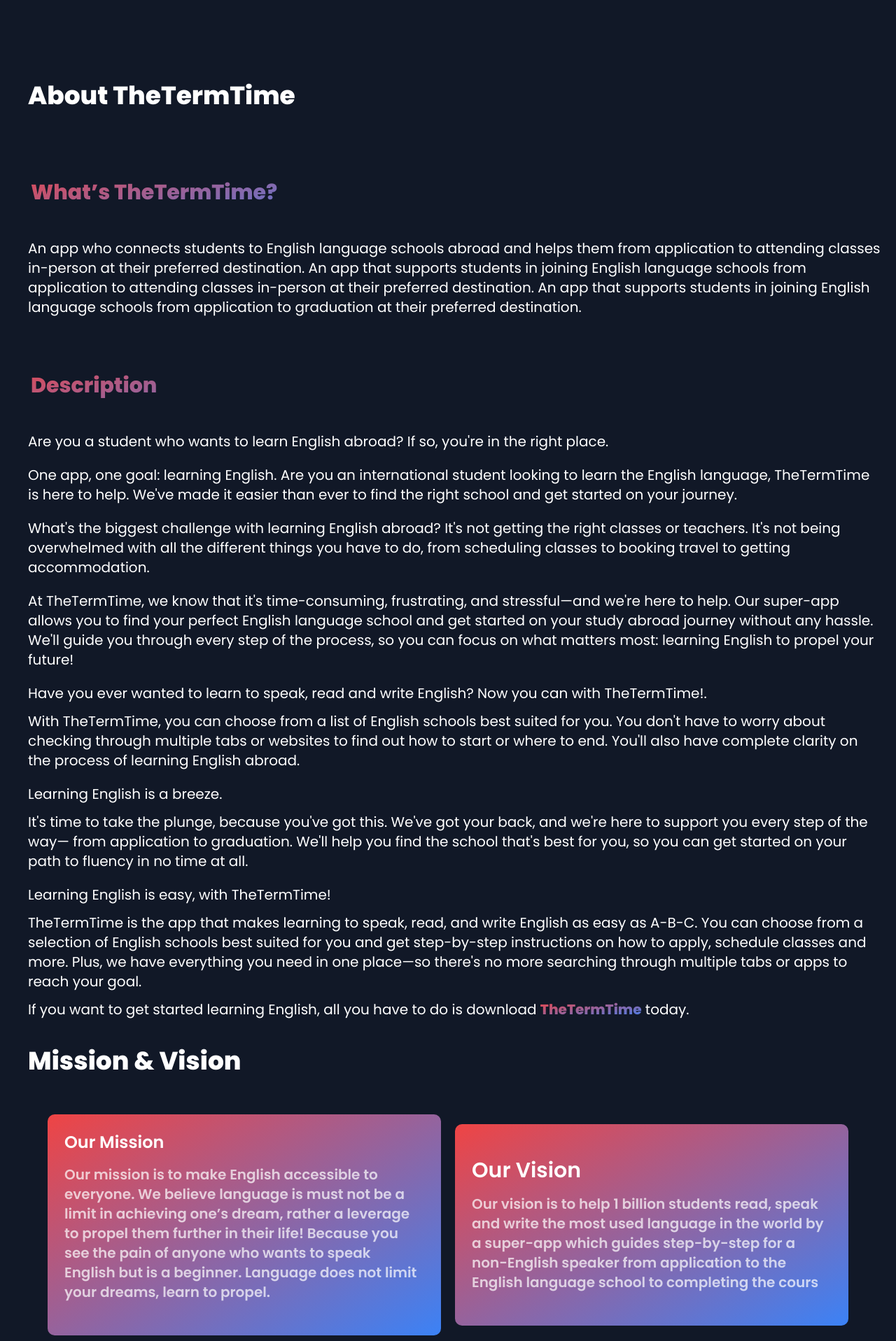
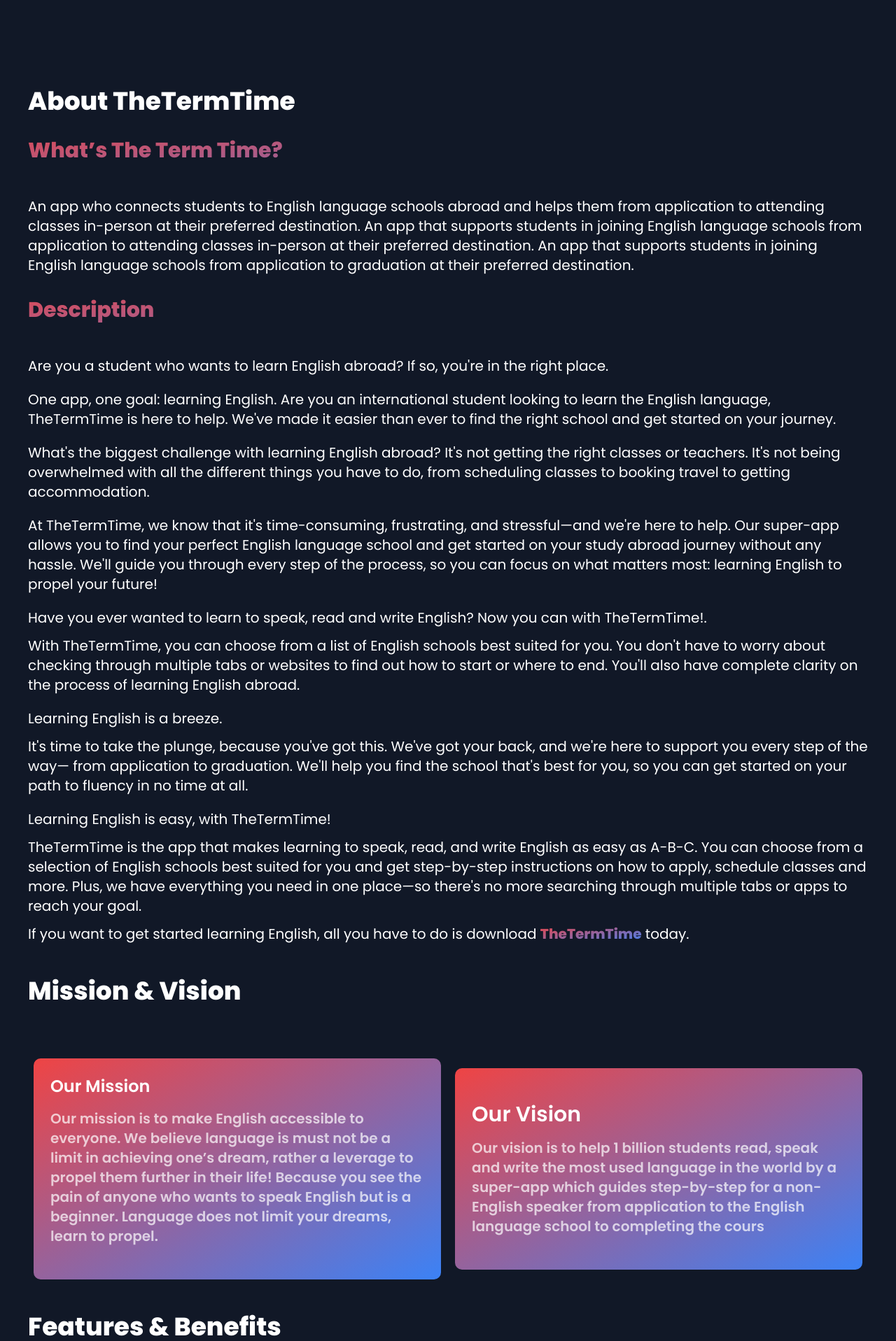
Before and after one commit to mesti7/mimemuse-landing-page, a React (Vite) app: page /aboutus in a window 1280 px wide. Shown: the part 783-2700 px from the top of the page at 70% size. Built offline with nearby package versions, Linux system fonts and the light colour scheme.

Commit message:
perfectfit

```diff
--- a/src/HomePage/Countries.jsx
+++ b/src/HomePage/Countries.jsx
@@ -13,13 +13,13 @@
 
         <h1
           className=" pl-6 pr-6 text-4xl pb-[.5rem] font-bold mt-12 bg-gradient-to-br from-red-500 to-blue-500 text-transparent bg-clip-text"
-          data-aos="zoom-out"
+          data-aos="fade-down"
         >
           Countries
         </h1>
         <h2
           className=" pr-6 pl-6 text-2xl font-semibold text-white"
-          data-aos="zoom-out"
+          data-aos="fade-down"
         >
           Our Recommended Courses
         </h2>
@@ -30,7 +30,6 @@
             <div
               style={{ backgroundImage: `url(${s1})` }}
               className="rounded-tl-3xl rounded-br-3xl bg-center bg-cover bg-no-repeat text-sm md:text-base text-white text-center pt-40 h-56"
-              data-aos="zoom-in"
             >
               <div className=" bg-gray-900 mx-4 rounded-full p-2 bg-opacity-60">
                 General English
@@ -42,7 +41,6 @@
             <div
               style={{ backgroundImage: `url(${s2})` }}
               className=" rounded-tl-3xl rounded-br-3xl bg-center bg-cover bg-no-repeat text-sm md:text-base text-white text-center pt-40 h-56"
-              data-aos="zoom-in"
             >
               <div className=" bg-gray-900 mx-4 rounded-full p-2 bg-opacity-60">
                 super intensive english
@@ -54,7 +52,6 @@
             <div
               style={{ backgroundImage: `url(${s3})` }}
               className=" rounded-tl-3xl rounded-br-3xl bg-center bg-cover bg-no-repeat text-sm md:text-base text-white text-center pt-40 h-56"
-              data-aos="zoom-in"
             >
               <div className=" bg-gray-900 mx-4 rounded-full p-2 bg-opacity-60">
                 ielts preparation
@@ -66,7 +63,6 @@
             <div
               style={{ backgroundImage: `url(${s4})` }}
               className=" rounded-tl-3xl rounded-br-3xl bg-center bg-cover bg-no-repeat text-sm md:text-base text-white text-center pt-40 h-56"
-              data-aos="zoom-in"
             >
               <div className=" bg-gray-900 mx-4 rounded-full p-2 bg-opacity-60">
                 professional english
@@ -78,7 +74,6 @@
             <div
               style={{ backgroundImage: `url(${s5})` }}
               className=" rounded-tl-3xl rounded-br-3xl bg-center bg-cover bg-no-repeat text-sm md:text-base text-white text-center pt-40 h-56"
-              data-aos="zoom-in"
             >
               <div className=" bg-gray-900 mx-4 rounded-full p-2 bg-opacity-60">
                 academic english
@@ -90,7 +85,6 @@
             <div
               style={{ backgroundImage: `url(${s6})` }}
               className=" rounded-tl-3xl rounded-br-3xl bg-center bg-cover bg-no-repeat text-sm md:text-base text-white text-center pt-40 h-56"
-              data-aos="zoom-in"
             >
               <div className=" bg-gray-900 mx-4 rounded-full p-2 bg-opacity-60">
                 junior summerschool
--- a/src/HomePage/Courses.jsx
+++ b/src/HomePage/Courses.jsx
@@ -15,13 +15,13 @@
 
         <h1
           className=" pl-6 pr-6 text-4xl pb-[.5rem] font-bold mt-12 bg-gradient-to-br from-red-500 to-blue-500 text-transparent bg-clip-text"
-          data-aos="zoom-out"
+          data-aos="fade-down"
         >
           Courses
         </h1>
         <h2
           className=" pr-6 pl-6 text-2xl font-semibold text-white"
-          data-aos="zoom-out"
+          data-aos="fade-down"
         >
           Our Recommended Courses
         </h2>
@@ -32,7 +32,6 @@
             <div
               style={{ backgroundImage: `url(${c1})` }}
               className=" hover:scale-y-105 rounded-tl-3xl rounded-br-3xl bg-center bg-cover bg-no-repeat text-sm md:text-base text-white text-center pt-40 h-56"
-              data-aos="zoom-in"
             >
               <div className=" bg-gray-900 mx-4 rounded-full p-2 bg-opacity-60">
                 General English
@@ -44,7 +43,6 @@
             <div
               style={{ backgroundImage: `url(${c2})` }}
               className=" rounded-tl-3xl rounded-br-3xl bg-center bg-cover bg-no-repeat text-sm md:text-base text-white text-center pt-40 h-56"
-              data-aos="zoom-in"
             >
               <div className=" bg-gray-900 mx-4 rounded-full p-2 bg-opacity-60">
                 super intensive english
@@ -56,7 +54,6 @@
             <div
               style={{ backgroundImage: `url(${c3})` }}
               className=" rounded-tl-3xl rounded-br-3xl bg-center bg-cover bg-no-repeat text-sm md:text-base text-white text-center pt-40 h-56"
-              data-aos="zoom-in"
             >
               <div className=" bg-gray-900 mx-4 rounded-full p-2 bg-opacity-60">
                 ielts preparation
@@ -68,7 +65,6 @@
             <div
               style={{ backgroundImage: `url(${c4})` }}
               className=" rounded-tl-3xl rounded-br-3xl bg-center bg-cover bg-no-repeat text-sm md:text-base text-white text-center pt-40 h-56"
-              data-aos="zoom-in"
             >
               <div className=" bg-gray-900 mx-4 rounded-full p-2 bg-opacity-60">
                 professional english
@@ -80,7 +76,6 @@
             <div
               style={{ backgroundImage: `url(${c5})` }}
               className=" rounded-tl-3xl rounded-br-3xl bg-center bg-cover bg-no-repeat text-sm md:text-base text-white text-center pt-40 h-56"
-              data-aos="zoom-in"
             >
               <div className=" bg-gray-900 mx-4 rounded-full p-2 bg-opacity-60">
                 academic english
@@ -92,7 +87,6 @@
             <div
               style={{ backgroundImage: `url(${c6})` }}
               className=" rounded-tl-3xl rounded-br-3xl bg-center bg-cover bg-no-repeat text-sm md:text-base text-white text-center pt-40 h-56"
-              data-aos="zoom-in"
             >
               <div className=" bg-gray-900 mx-4 rounded-full p-2 bg-opacity-60">
                 junior summerschool
@@ -104,7 +98,6 @@
             <div
               style={{ backgroundImage: `url(${c7})` }}
               className=" rounded-tl-3xl rounded-br-3xl bg-center bg-cover bg-no-repeat text-sm md:text-base text-white text-center pt-40 h-56"
-              data-aos="zoom-in"
             >
               <div className=" bg-gray-900 mx-4 rounded-full p-2 bg-opacity-60">
                 professional english
@@ -116,7 +109,6 @@
             <div
               style={{ backgroundImage: `url(${c8})` }}
               className=" rounded-tl-3xl rounded-br-3xl bg-center bg-cover bg-no-repeat text-sm md:text-base text-white text-center pt-40 h-56"
-              data-aos="zoom-in"
             >
               <div className=" bg-gray-900 mx-4 rounded-full p-2 bg-opacity-60">
                 professional english
--- a/src/HomePage/Home.jsx
+++ b/src/HomePage/Home.jsx
@@ -32,8 +32,8 @@
             </h3>
           </div>
           <div className="grid lg:px-8 lg:py-12 xl:py-5">
-            <button className=" border-[2px] rounded-[10px] text-[13px] md:text-[18px] font-semibold text-white bg-gradient-to-br hover:bg-gray-900 border-white px-4 md:px-8 py-4">
-              Download App
+            <button className=" border-[2px] rounded-[10px] text-[16px] md:text-[18px] font-semibold text-white bg-gradient-to-br hover:bg-gray-900 border-white sm:px-2 sm:py-2 px-4 md:px-8 py-4">
+              Download
             </button>
           </div>
         </div>
@@ -42,15 +42,12 @@
       <div className="max-w-[1240px] m-auto">
         <h1
           className=" pl-6 pr-6 text-4xl py-[2rem] pb-[3rem] font-bold bg-gradient-to-br from-red-500 to-blue-500 text-transparent bg-clip-text"
-          data-aos="zoom-out"
+          data-aos="fade-down"
         >
           The values that holds us true
         </h1>
         <div className="grid grid-cols-1 gap-4 sm:grid-cols-3 items-center">
-          <div
-            className=" mx-8 singleGrid rounded-[10px] bg-gradient-to-br from-red-500 to-blue-500 p-[1.5rem]"
-            data-aos="zoom-in"
-          >
+          <div className=" mx-8 singleGrid rounded-[10px] bg-gradient-to-br from-red-500 to-blue-500 p-[1.5rem]">
             <div className=" flex items-center gap-3">
               {/* <div className="imgDiv p-[4px] rounded-[.8rem] bg-inherit-[#dedef8] h-[40px] w-[40px] flex items-center justify-center">
                 <img src={simple} alt="" />
@@ -65,10 +62,7 @@
             </p>
           </div>
 
-          <div
-            className="mx-8 singleGrid rounded-[10px] bg-gradient-to-br from-red-500 to-blue-500 p-[1.5rem]"
-            data-aos="zoom-in"
-          >
+          <div className="mx-8 singleGrid rounded-[10px] bg-gradient-to-br from-red-500 to-blue-500 p-[1.5rem]">
             <div className=" flex items-center gap-3">
               {/* <div className="imgDiv p-[4px] rounded-[.8rem] bg-inherit-[#dedef8] h-[40px] w-[40px] flex items-center justify-center">
                 <img src={trust} alt="" />
@@ -82,10 +76,7 @@
               through authenticity and transparency
             </p>
           </div>
-          <div
-            className="mx-8 singleGrid rounded-[10px] bg-gradient-to-br from-red-500 to-blue-500 p-[1.5rem]"
-            data-aos="zoom-in"
-          >
+          <div className="mx-8 singleGrid rounded-[10px] bg-gradient-to-br from-red-500 to-blue-500 p-[1.5rem]">
             <div className=" flex items-center gap-3">
               {/* <div className="imgDiv p-[4px] rounded-[.8rem] bg-inherit-[#dedef8] h-[40px] w-[40px] flex items-center justify-center">
                 <img src={social} alt="" />
@@ -153,7 +144,6 @@
       </div> */
 }
 
-
 // <div className="card max-w-[1240px] m-auto mt-[2rem] flex justify-between bg-blueColor p-[5rem] rounded-[10px]">
 //       <div>
 //         <h1 className=" bg-gradient-to-br from-red-500 to-blue-500 text-transparent bg-clip-text text-[30px] font-bold">
@@ -167,7 +157,6 @@
 //         Download App
 //       </button>
 //     </div>
-
 
 {
   /* <script>AOS.init();</script> */
--- a/src/pages/AboutUs.jsx
+++ b/src/pages/AboutUs.jsx
@@ -21,7 +21,7 @@
         style={{ backgroundImage: `url(${bg})` }}
       >
         <div className=" bg-gray-900 rounded-full p-9">
-          <div className=" text-center text-transparent text-6xl font-bold bg-gradient-to-br from-red-500  to-blue-500 bg-clip-text ">
+          <div className=" text-center text-transparent text-4xl md:text-5xl font-bold bg-gradient-to-br from-red-500  to-blue-500 bg-clip-text ">
             About Us
           </div>
         </div>
@@ -29,15 +29,15 @@
       </header>
       <div className="max-w-[1240px] m-auto">
         <div
-          className="text-4xl text-white py-5 m-5 font-bold"
-          data-aos="zoom-out"
+          className="text-4xl text-white mt-12 mx-5 font-bold"
+          data-aos="fade-down"
         >
           About TheTermTime
         </div>
-        <h1 className="text-3xl py-[2rem] pb-[3rem] font-bold w-[400px] mt-12 ml-6 bg-gradient-to-br from-red-500 to-blue-500 text-transparent bg-clip-text ">
-          What’s TheTermTime?
-        </h1>
-        <div className="text-xl font-normal text-white ml-5 ">
+        <div className=" mx-5 text-3xl py-[2rem] pb-[3rem] font-bold bg-gradient-to-br from-red-500 to-blue-500 text-transparent bg-clip-text ">
+          What’s The Term Time?
+        </div>
+        <div className=" text-base md:text-xl font-normal text-white mx-5">
           An app who connects students to English language schools abroad and
           helps them from application to attending classes in-person at their
           preferred destination. An app that supports students in joining
@@ -46,12 +46,10 @@
           students in joining English language schools from application to
           graduation at their preferred destination.
         </div>
-        <h2
-          className="text-3xl py-[2rem] pb-[3rem] font-bold w-[400px] mt-12 ml-6 bg-gradient-to-br from-red-500 to-blue-500 text-transparent bg-clip-text "
-        >
+        <h2 className="text-3xl py-[2rem] pb-[3rem] font-bold mx-5 bg-gradient-to-br from-red-500 to-blue-500 text-transparent bg-clip-text ">
           Description
         </h2>
-        <div className="text-xl font-normal text-white gap-2 ml-5">
+        <div className="text-base md:text-xl font-normal text-white gap-2 mx-5">
           <p>
             Are you a student who wants to learn English abroad? If so, you're
             in the right place.
@@ -125,15 +123,13 @@
           </p>
         </div>
         <div
-          className="text-4xl text-white py-5 m-5 font-bold"
-          data-aos="zoom-out"
+          className="text-4xl text-white mt-12 mb-5 mx-5 font-bold"
+          data-aos="fade-down"
         >
           Mission & Vision
-          <div className="grid gap-5 md:grid-cols-2 items-center grid-cols-1 px-7  max-w-7xl pt-14">
-            <div
-              className="singleGrid rounded-[10px] bg-gradient-to-br from-red-500 to-blue-500 p-[1.5rem] pb-8"
-              data-aos="zoom-in"
-            >
+          </div>
+          <div className="grid gap-5 md:grid-cols-2 items-center grid-cols-1 px-7 pt-14">
+            <div className="singleGrid rounded-[10px] bg-gradient-to-br from-red-500 to-blue-500 p-[1.5rem] pb-8">
               <div className="flex items-center ">
                 {/* <div className="imgDiv p-[4px] rounded-[.8rem] bg-inherit-[#dedef8] h-[40px] w-[40px] flex items-center justify-center">
                 <img src={social} alt="" />
@@ -142,7 +138,7 @@
                   Our Mission
                 </span>
               </div>
-              <p className=" text-xl text-white opacity-[.7] py-[1rem] font-semibold">
+              <p className=" text-base md:text-xl text-white opacity-[.7] py-[1rem] font-semibold">
                 Our mission is to make English accessible to everyone. We
                 believe language is must not be a limit in achieving one’s
                 dream, rather a leverage to propel them further in their life!
@@ -152,10 +148,7 @@
               </p>
             </div>
 
-            <div
-              className="singleGrid rounded-[10px] bg-gradient-to-br from-red-500 to-blue-500 p-[1.5rem] pb-8 "
-              data-aos="zoom-in"
-            >
+            <div className="singleGrid rounded-[10px] bg-gradient-to-br from-red-500 to-blue-500 p-[1.5rem] pb-8 ">
               <div className=" flex items-center  ">
                 {/* <div className="imgDiv p-[4px] rounded-[.8rem] bg-inherit-[#dedef8] h-[40px] w-[40px] flex items-center justify-center">
                 <img src={trust} alt="" />
@@ -164,7 +157,7 @@
                   Our Vision
                 </span>
               </div>
-              <p className=" text-xl text-white opacity-[.7] py-[1rem] font-semibold">
+              <p className=" text-base md:text-xl text-white opacity-[.7] py-[1rem] font-semibold">
                 Our vision is to help 1 billion students read, speak and write
                 the most used language in the world by a super-app which guides
                 step-by-step for a non-English speaker from application to the
@@ -172,17 +165,15 @@
               </p>
             </div>
           </div>
-        </div>
+
         <div
-          className="text-4xl text-white py-5 m-5 font-bold"
-          data-aos="zoom-out"
+          className="text-4xl text-white  mt-12 mb-5 mx-5  font-bold"
+          data-aos="fade-down"
         >
           Features & Benefits
-          <div className="grid gap-5 md:grid-cols-2 items-center grid-cols-1 px-7  max-w-7xl pt-14">
-            <div
-              className="singleGrid rounded-[10px] bg-gradient-to-br from-red-500 to-blue-500 p-[1.5rem] pb-8"
-              data-aos="zoom-in"
-            >
+          </div>
+          <div className="grid gap-5 md:grid-cols-2 items-center grid-cols-1 px-7 pt-14">
+            <div className="singleGrid rounded-[10px] bg-gradient-to-br from-red-500 to-blue-500 p-[1.5rem] pb-8">
               <div className="flex items-center ">
                 {/* <div className="imgDiv p-[4px] rounded-[.8rem] bg-inherit-[#dedef8] h-[40px] w-[40px] flex items-center justify-center">
                 <img src={social} alt="" />
@@ -191,7 +182,7 @@
                   Features
                 </span>
               </div>
-              <p className=" text-xl text-white opacity-[.7] py-[1rem] font-semibold">
+              <p className=" text-base md:text-xl text-white opacity-[.7] py-[1rem] font-semibold">
                 <p>
                   • Selection of English Schools best suited for you are
                   available in-app.
@@ -208,10 +199,7 @@
               </p>
             </div>
 
-            <div
-              className="singleGrid rounded-[10px] bg-gradient-to-br from-red-500 to-blue-500 p-[1.5rem] pb-8 "
-              data-aos="zoom-in"
-            >
+            <div className="singleGrid rounded-[10px] bg-gradient-to-br from-red-500 to-blue-500 p-[1.5rem] pb-8 ">
               <div className=" flex items-center  ">
                 {/* <div className="imgDiv p-[4px] rounded-[.8rem] bg-inherit-[#dedef8] h-[40px] w-[40px] flex items-center justify-center">
                 <img src={trust} alt="" />
@@ -220,7 +208,7 @@
                   Benefits
                 </span>
               </div>
-              <p className=" text-xl text-white opacity-[.7] py-[1rem] font-semibold">
+              <p className="text-base md:text-xl text-white opacity-[.7] py-[1rem] font-semibold">
                 <p>
                   • Save time by choosing only from the schools best suited for
                   you (No hassle of checking through multiple tabs)
@@ -236,7 +224,8 @@
               </p>
             </div>
           </div>
-        </div>
+        <br />
+        <br />
       </div>
       <FooterDiv />
     </div>
```
Also changed, not shown: src/pages/ContactUs.jsx (+24 -22 lines). Lines whose indentation alone changed are shown as unchanged.
